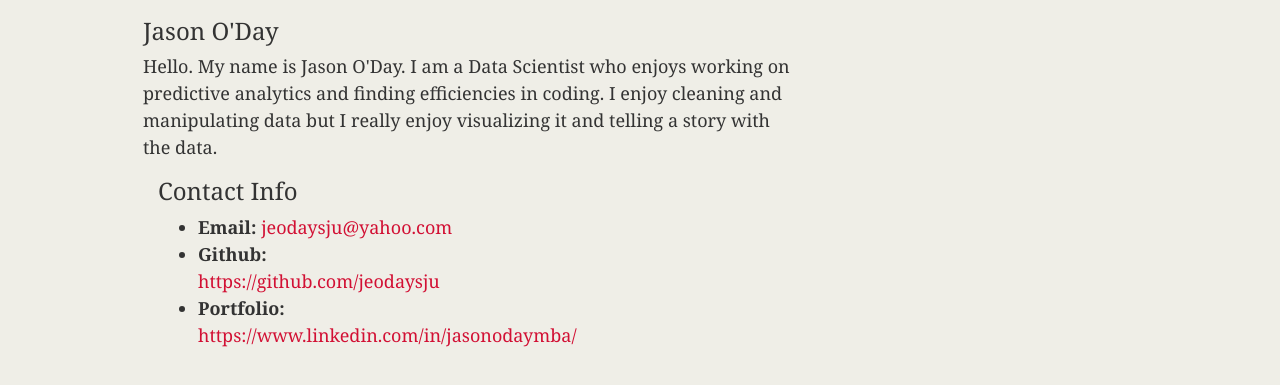
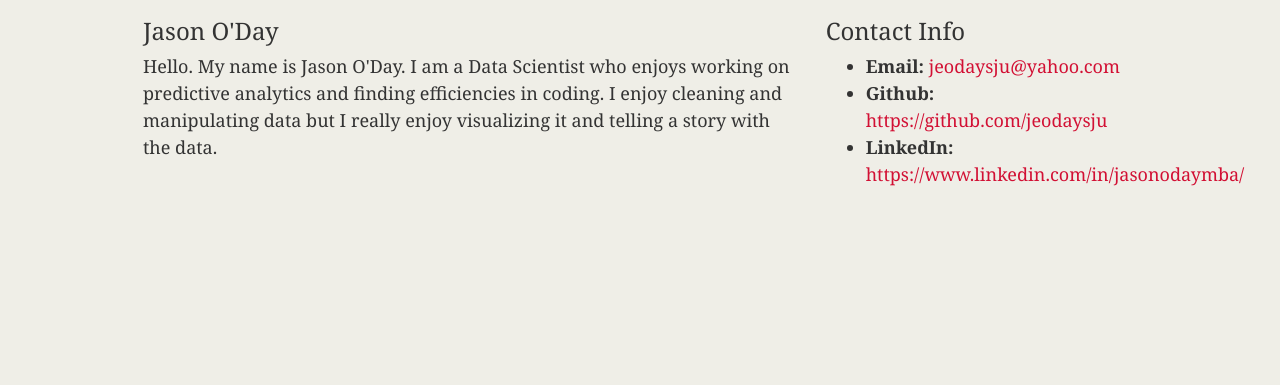
Before and after one commit to jeodaysju/jeodaysju.githb.io, a plain HTML site: page index.html in a window 1280 px wide. Shown: the part 77-462 px from the top of the page. Drawn offline with nearby package versions, Linux system fonts and the light colour scheme; a small style sheet from the web is missing.

Commit message:
trying to get index html in a better place4

```diff
--- a/index.html
+++ b/index.html
@@ -18,35 +18,6 @@
     <h1>Candidate Bio</h1>
   </header>
 
-  <!-- <div class="container">
-    <div class="container">
-      <div class="row">
-        <div class="col-sm-8">
-        <section id="main-bio">
-          <section id="figure">
-            <h2 id="bio-name">Jason O'Day</h2>
-            <img id="bio-image" src="static/images/starwars1_new.png" alt="Jason O'Day">
-          </section>
-          <p>Hello. My name is Jason O'Day. I am a Data Scientist who enjoys working on predictive analytics and finding efficiencies in coding.
-            I enjoy cleaning and manipulating data but I really enjoy visualizing it and telling a story with the data.
-          </p>
-    </section>
-    </div>
-  </div>
-
-  </div>
-  <div class="col-sm-4">
-    <aside id="contact-info">
-      <h2>Contact Info</h2>
-      <ul>
-        <li><strong>Email:</strong> <a href="#">jeodaysju@yahoo.com</a></li>
-        <li><strong>Github:</strong> <a href="#">https://github.com/jeodaysju</a></li>
-        <li><strong>Portfolio:</strong> <a href="#">https://www.linkedin.com/in/jasonodaymba/</a></li>
-      </ul>
-    </aside>
-    </div>
-  </div> -->
-
   <div class="container">
     <div class="row">
       <div class="col-sm-8">
@@ -57,14 +28,14 @@
           I enjoy cleaning and manipulating data but I really enjoy visualizing it and telling a story with the data.
         </p>
             </div>
-          </div>
+          <!-- </div> -->
       <div class="col-sm-4">
         <!-- <aside id="contact-info"> -->
           <h2>Contact Info</h2>
           <ul>
             <li><strong>Email:</strong> <a href="#">jeodaysju@yahoo.com</a></li>
             <li><strong>Github:</strong> <a href="#">https://github.com/jeodaysju</a></li>
-            <li><strong>Portfolio:</strong> <a href="#">https://www.linkedin.com/in/jasonodaymba/</a></li>
+            <li><strong>LinkedIn:</strong> <a href="#">https://www.linkedin.com/in/jasonodaymba/</a></li>
           </ul>
 
     </div>
```
